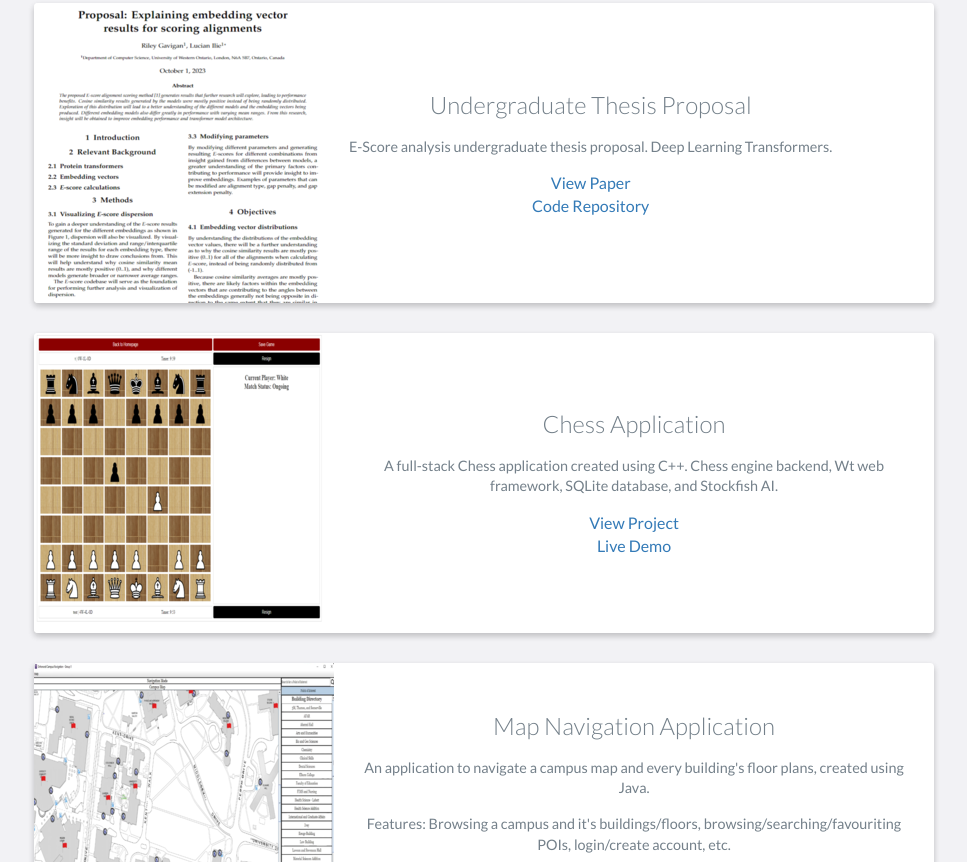
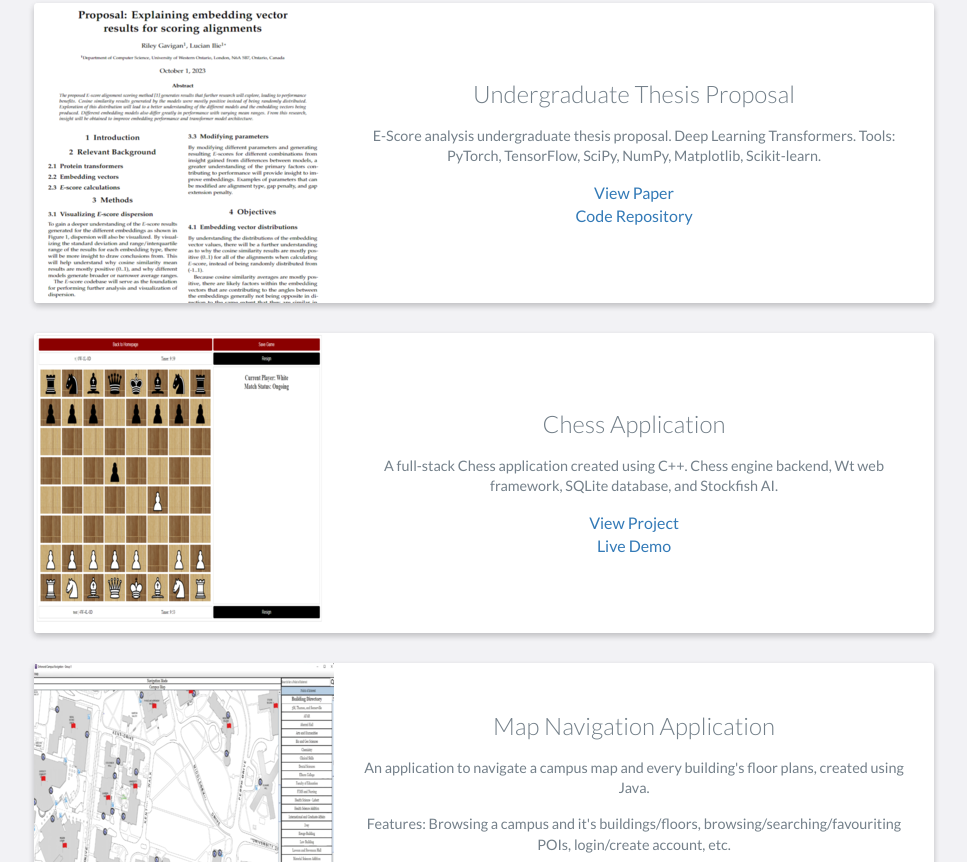
Before and after one commit to rgavigan/rgavigan.github.io, a website: page index.html in a window 1280 px wide. Shown: the part 3074-3936 px from the top of the page, without its empty margins (156-1123 px from the left). Drawn offline with nearby package versions, Linux system fonts and the light colour scheme.

Commit message:
Update index.html

```diff
--- a/index.html
+++ b/index.html
@@ -183,7 +183,7 @@
                     <div class="project-info">
                         <h3>Undergraduate Thesis Proposal</h3>
                         <p>
-                            E-Score analysis undergraduate thesis proposal. Deep Learning Transformers.
+                            E-Score analysis undergraduate thesis proposal. Deep Learning Transformers. Tools: PyTorch, TensorFlow, SciPy, NumPy, Matplotlib, Scikit-learn.
                         </p>
                         <a href="https://rgavigan.github.io/resources/proposal.pdf" target="_blank"">View Paper</a>
 			<br>
```
